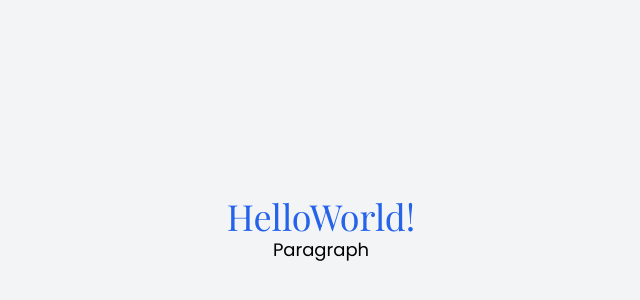
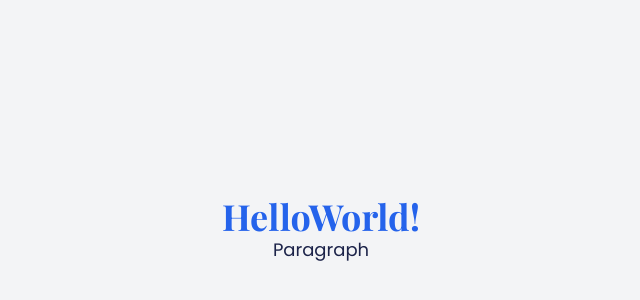
Before and after one commit to ferneyhernandez10/Pr-ctica-de-estudio, a React (Vite) app: page / in a window 1280 px wide. Shown: the part 170-470 px from the top of the page, without its empty margins (319-959 px from the left). Built offline with nearby package versions, Linux system fonts and the light colour scheme.

Commit message:
fix: fixed warning from styled components about @import CSS syntax in createGlobalStyle

```diff
--- a/index.html
+++ b/index.html
@@ -5,6 +5,7 @@
     <!--<link rel="icon" type="image/svg+xml" href="/vite.svg" />  -->
     <meta name="viewport" content="width=device-width, initial-scale=1.0" />
     <title>Dayanna's Career Portfolio</title>
+    <link rel="stylesheet" href="https://fonts.googleapis.com/css2?family=Playfair+Display:wght@400;700&family=Poppins:wght@400;500;600;700&display=swap">
   </head>
   <body>
     <div id="root"></div>
--- a/src/styles/GlobalStyles.ts
+++ b/src/styles/GlobalStyles.ts
@@ -1,18 +1,21 @@
 import { createGlobalStyle } from 'styled-components';
 
 const GlobalStyles = createGlobalStyle`
-  @import url('https://fonts.googleapis.com/css2?family=Playfair+Display:wght@400;700&family=Poppins:wght@400;500;600;700&display=swap');
-
   body {
     font-family: 'Poppins', sans-serif;
   }
 
   h1, h2, h3, h4, h5, h6 {
     font-family: 'Playfair Display', serif;
+    font-weight: 700;
+    font-size: 32px;
+    color: rgb(85, 105, 220);
   }
 
   p, span {
     font-family: 'Poppins', sans-serif;
+    font-size: 16px;
+    color: rgb(28, 35, 73);
   }
 `;
 
```
